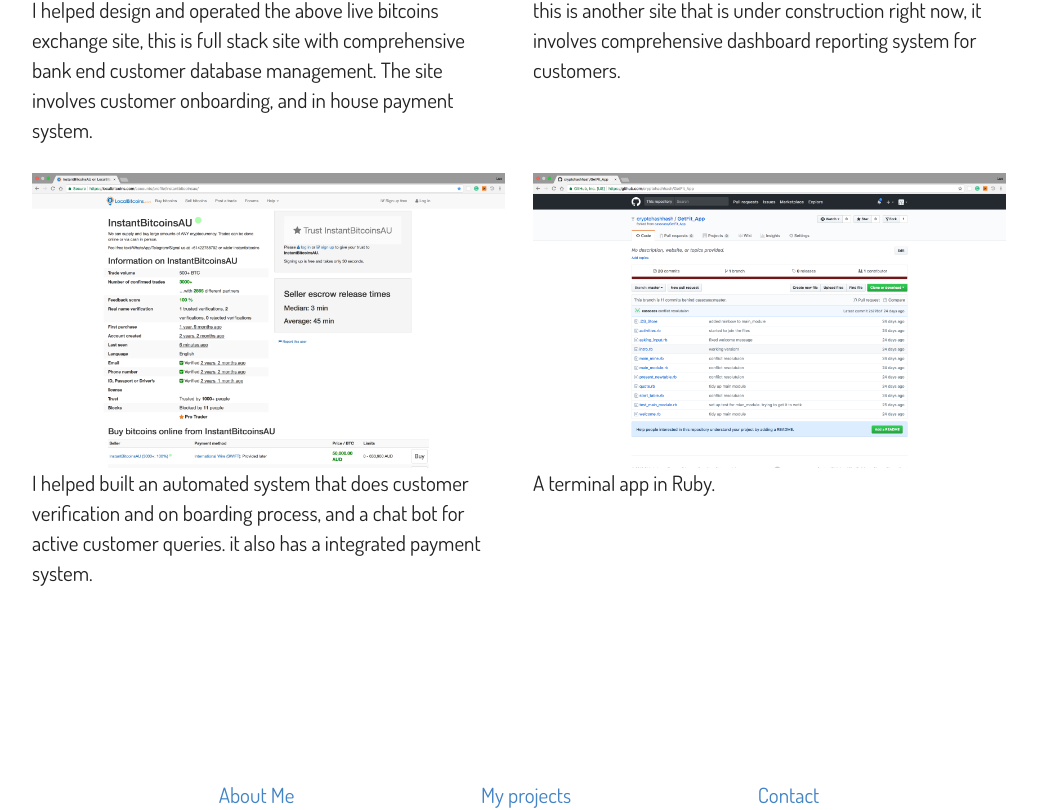
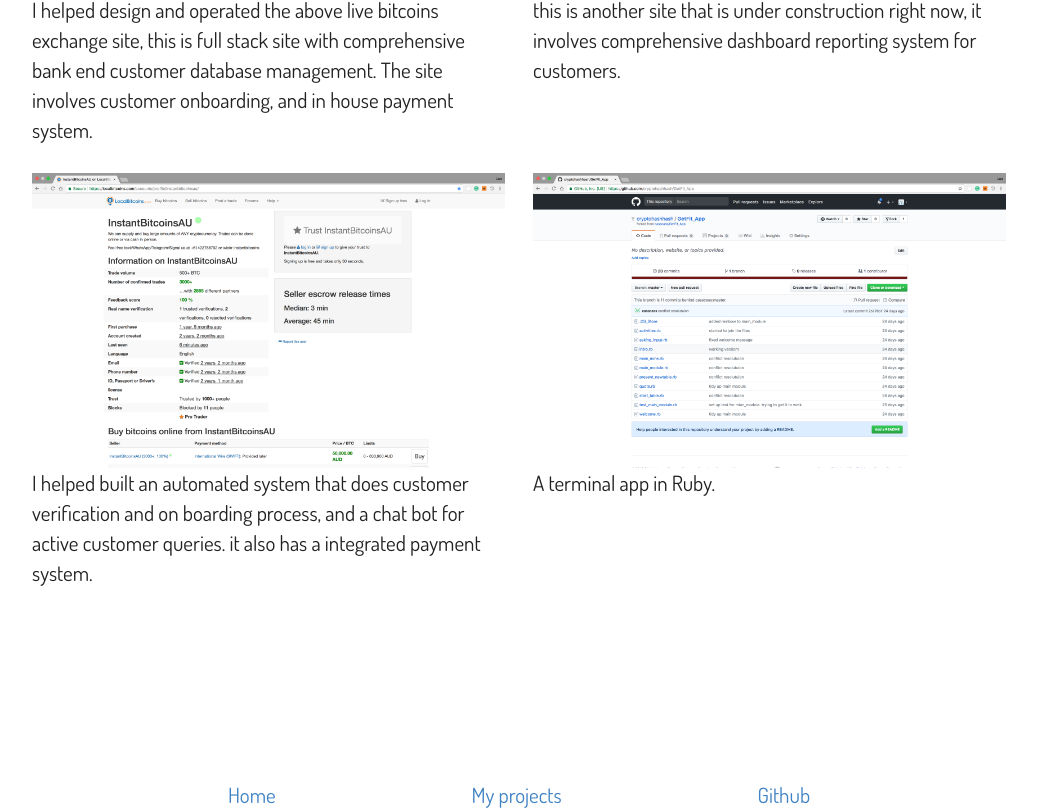
Before and after one commit to cryptohashhash/cryptohashhash.github.io, a plain HTML site: page index.html in a window 1280 px wide. Shown: the part 3099-3909 px from the top of the page, without its empty margins (121-1158 px from the left). Drawn offline with nearby package versions, Linux system fonts and the light colour scheme; a script that the page names is missing.

Commit message:
updated links

```diff
--- a/index.html
+++ b/index.html
@@ -17,7 +17,7 @@
   <script src="main.js"></script>
 </head>
 <body>
-  <div class="container">
+  <div id="home" class="container">
     <div class="header">
         <div><a href="#aboutme"><p>About Me</p></a></div>
         <div><a href="#my-projects"><p>My projects</p></a></div>
@@ -101,9 +101,9 @@
        </div>
     </div>
     <div id="contact" class="footer">
-            <div><a href="#aboutme"><p>About Me</p></a></div>
+            <div><a href="#home"><p>Home</p></a></div>
             <div><a href="#my-projects"><p>My projects</p></a></div>
-            <div><a href="#contact"><p>Contact</p></a></div>
+            <div><a href="https://github.com/cryptohashhash"><p>Github</p></a></div>
     </div>
   </div>
 </body>
```
